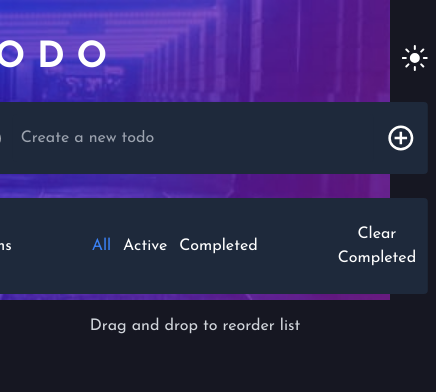
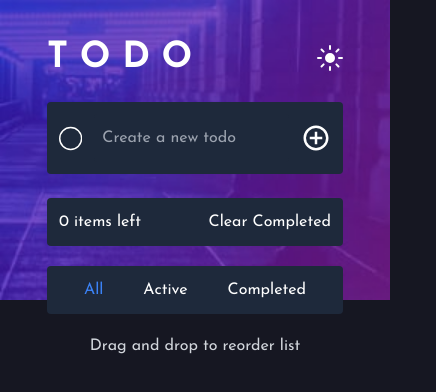
Before and after one commit to jiyeon0024/todoApp, a React (Vite) app: page / in a window 390 px wide. Shown: the top 392 px of the page, 436 px wide, since content can reach past the window. Built offline with nearby package versions, Linux system fonts and the light colour scheme.

Commit message:
mobile screen

```diff
--- a/src/App.jsx
+++ b/src/App.jsx
@@ -79,10 +79,10 @@ function App() {
   const left = inputs.filter((i) => i.completed == false);
 
   return (
-    <div className="relative">
+    <div className="relative ">
       {/* <img src="./public/images/bg-desktop-dark.jpg" className="w-full "></img> */}
-      <div className="md:bg-[url('/public/images/bg-desktop-dark.jpg')] bg-[url('/public/images/bg-mobile-dark.jpg')] bg-cover h-[300px] bg-no-repeat "></div>
-      <div className="absolute top-[10%] left-[50%]   translate-x-[-50%]  p-2 lg:w-[50%]">
+      <div className="sm:bg-[url('/public/images/bg-desktop-dark.jpg')] bg-[url('/public/images/bg-mobile-dark.jpg')] bg-cover h-[300px] bg-no-repeat "></div>
+      <div className="absolute top-[10%] left-[50%]   translate-x-[-50%]  p-2 lg:w-[50%] w-[80%]">
         <div className="flex justify-between items-center mb-6">
           <p className="text-white text-4xl font-bold">T O D O</p>
           <img src="./public/images/icon-sun.svg" alt="" />
@@ -123,10 +123,10 @@ function App() {
           })}
           <div>
             <div className="bg-slate-800 text-white  rounded p-3 ">
-              <ul className="flex gap-20 justify-center items-center">
+              <ul className="flex  justify-between items-center">
                 <li>{` ${left.length} items left`} </li>
 
-                <li className="flex gap-3 cursor-pointer">
+                <li className="md:flex gap-3 cursor-pointer w-fit  hidden ">
                   <span onClick={() => all()} className="text-blue-500">
                     All
                   </span>
@@ -145,6 +145,19 @@ function App() {
                 </li>
               </ul>
             </div>
+            <div className="bg-slate-800 text-white  rounded p-3  mt-5 md:hidden ">
+              <ul className="flex justify-center">
+                <li className="flex gap-10 cursor-pointer w-fit   justify-center items-center">
+                  <span onClick={() => all()} className="text-blue-500">
+                    All
+                  </span>
+                  <span onClick={() => activeList()}>Active</span>
+                  <span onClick={() => completedList()}>Completed</span>
+                </li>
+
+                <li className="cursor-pointer"></li>
+              </ul>
+            </div>
             <p className="text-gray-300 text-center m-5">
               Drag and drop to reorder list
             </p>
--- a/src/components/Input.jsx
+++ b/src/components/Input.jsx
@@ -11,13 +11,13 @@ const Input = ({ placeholder, value, onChange, addInputInfo }) => {
   //   };
 
   return (
-    <div className="flex gap-3 p-3 justify-center items-center bg-slate-800 text-white  rounded ">
+    <div className="flex gap-3 p-3 justify-center items-center bg-slate-800 text-white  rounded ] ">
       <BsCircle size={33} />
       <input
         type="text"
         placeholder={placeholder}
         value={value}
-        className="w-full rounded h-12 pl-2 border-none outline-none bg-slate-800"
+        className="   w-full rounded h-12 pl-2 border-none outline-none bg-slate-800"
         // onChange={(e) => setInputInfo(e.target.value)}
         onChange={onChange}
       />
--- a/src/components/InputWithBtn.jsx
+++ b/src/components/InputWithBtn.jsx
@@ -25,7 +25,7 @@ const InputWithBtn = ({
 
   return (
     <div
-      className="flex gap-3 p-3 justify-center items-center bg-slate-800 text-white  rounded  border-b-2 border-gray-600  relative"
+      className="flex gap-3 p-3 justify-center items-center bg-slate-800 text-white  rounded  border-b-2 border-gray-600  relative "
       onMouseEnter={() => {
         setHover(true);
       }}
```
